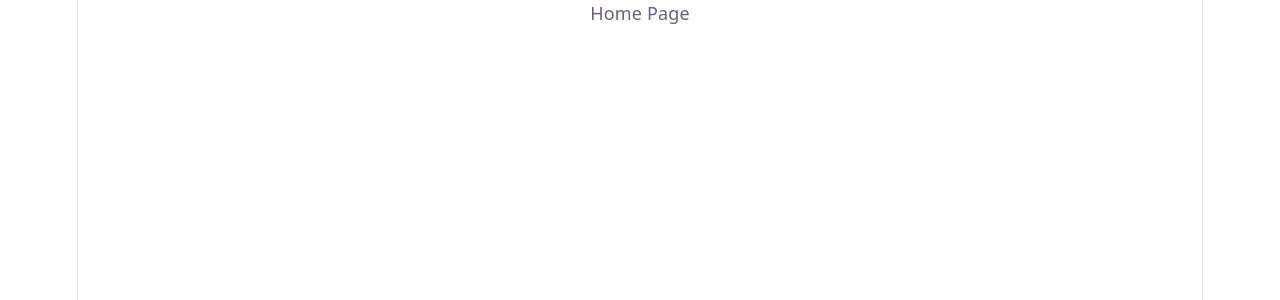
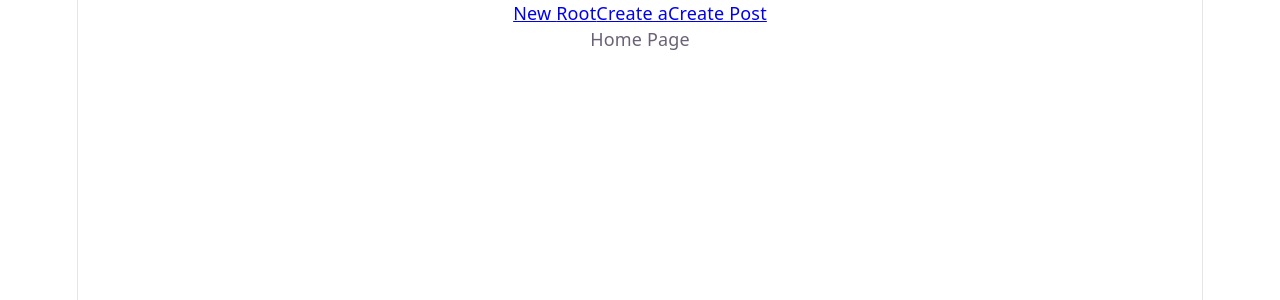
Before and after one commit to gabogara/NewRoots, a React (Vite) app: page / in a window 1280 px wide. Shown: the top 300 px of the page. Built offline with nearby package versions, Linux system fonts and the light colour scheme.

Commit message:
feat: add Navbar component with links

```diff
--- a/src/App.jsx
+++ b/src/App.jsx
@@ -1,13 +1,15 @@
 import { Routes, Route } from "react-router";
 import Home from "./pages/Home";
+import Navbar from "./components/Navbar";
 
 const App = () => {
   return (
-    <div>
+    <main>
+      <Navbar />
       <Routes>
         <Route path="/" element={<Home />} />
       </Routes>
-    </div>
+    </main>
   );
 };
 
--- /dev/null
+++ b/src/components/Navbar.jsx
@@ -0,0 +1,19 @@
+import { NavLink } from "react-router";
+
+export const Navbar = () => {
+  return (
+    <aside>
+      <nav>
+        <NavLink to="/">
+          New <span>Root</span>
+        </NavLink>
+
+        <NavLink to="/create">Create a</NavLink>
+
+        <NavLink to="/posts/new">Create Post</NavLink>
+      </nav>
+    </aside>
+  );
+};
+
+export default Navbar;
```
